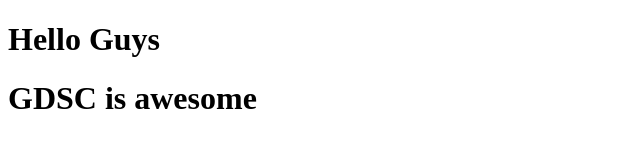
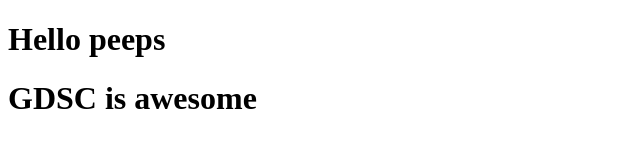
Before and after one commit to biju-borah/GDSCGitGitGithub, a plain HTML site: page index.html in a window 1280 px wide. Shown: the full height of the page, 0-640 px from the left. Drawn offline with Linux system fonts and the light colour scheme.

Commit message:
commit from master

```diff
--- a/index.html
+++ b/index.html
@@ -9,7 +9,7 @@
 </head>
 
 <body>
-    <h1>Hello Guys</h1>
+    <h1>Hello peeps</h1>
     <h1>GDSC is awesome</h1>
 </body>
 
```
